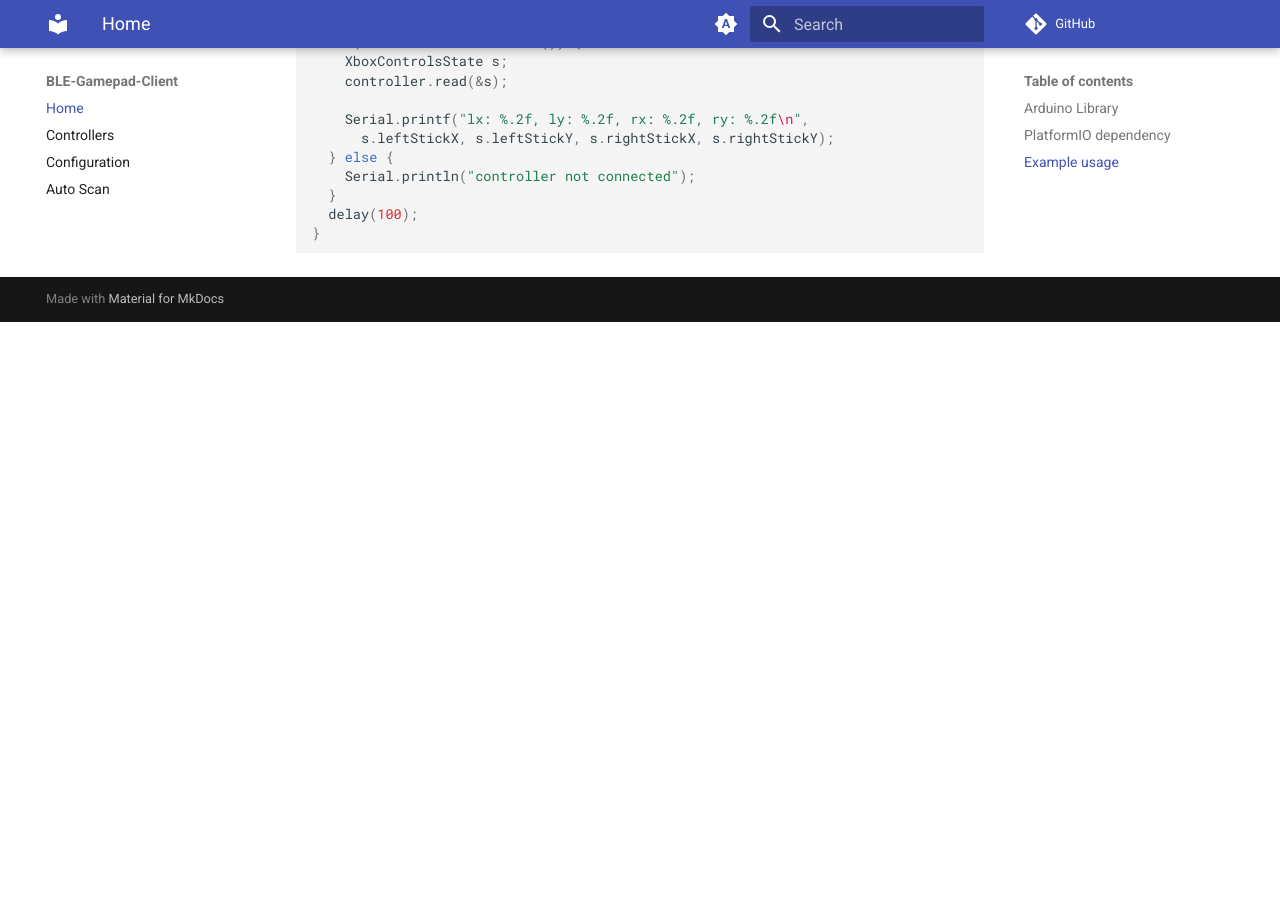
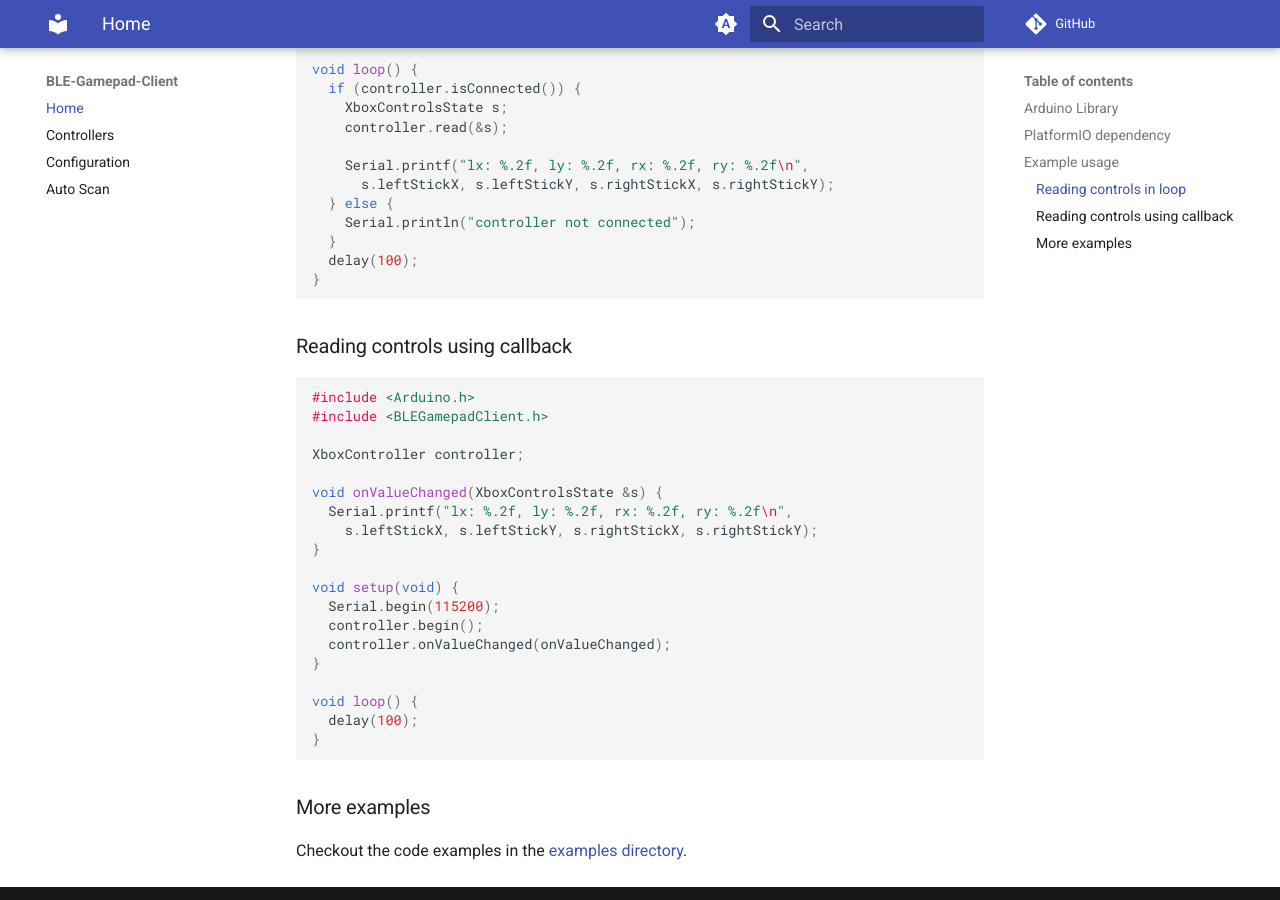
Before and after one commit to tbekas/BLE-Gamepad-Client, an MkDocs documentation site: the page built from docs/index.md, in a window 1280 px wide and 900 px high, scrolled down 831 px. Built offline with MkDocs 1.6.1 and Material for MkDocs 9.7.7, drawn with Linux system fonts in a browser that asks for light colours; comment, search, counter and statistics services are not loaded; before the commit the page ends 1153 px from its top, so only the background shows below that; some of the changed text lies outside the part shown.

Commit message:
Update examples and docs (#110)

````diff
--- a/docs/index.md
+++ b/docs/index.md
@@ -19,6 +19,8 @@ tbekas/BLE-Gamepad-Client@^0.11.0
 ```
 
 ## Example usage
+
+### Reading controls in loop
 
 ```cpp
 #include <Arduino.h>
@@ -44,3 +46,33 @@ void loop() {
   delay(100);
 }
 ```
+
+### Reading controls using callback
+
+```cpp
+#include <Arduino.h>
+#include <BLEGamepadClient.h>
+
+XboxController controller;
+
+void onValueChanged(XboxControlsState &s) {
+  Serial.printf("lx: %.2f, ly: %.2f, rx: %.2f, ry: %.2f\n",
+    s.leftStickX, s.leftStickY, s.rightStickX, s.rightStickY);
+}
+
+void setup(void) {
+  Serial.begin(115200);
+  controller.begin();
+  controller.onValueChanged(onValueChanged);
+}
+
+void loop() {
+  delay(100);
+}
+
+```
+
+### More examples
+
+Checkout the code examples in
+the [examples directory](https://github.com/tbekas/BLE-Gamepad-Client/tree/0.11.0/examples).
````
Also changed, not shown: README.md (+28 -1 lines), 8 other files.
